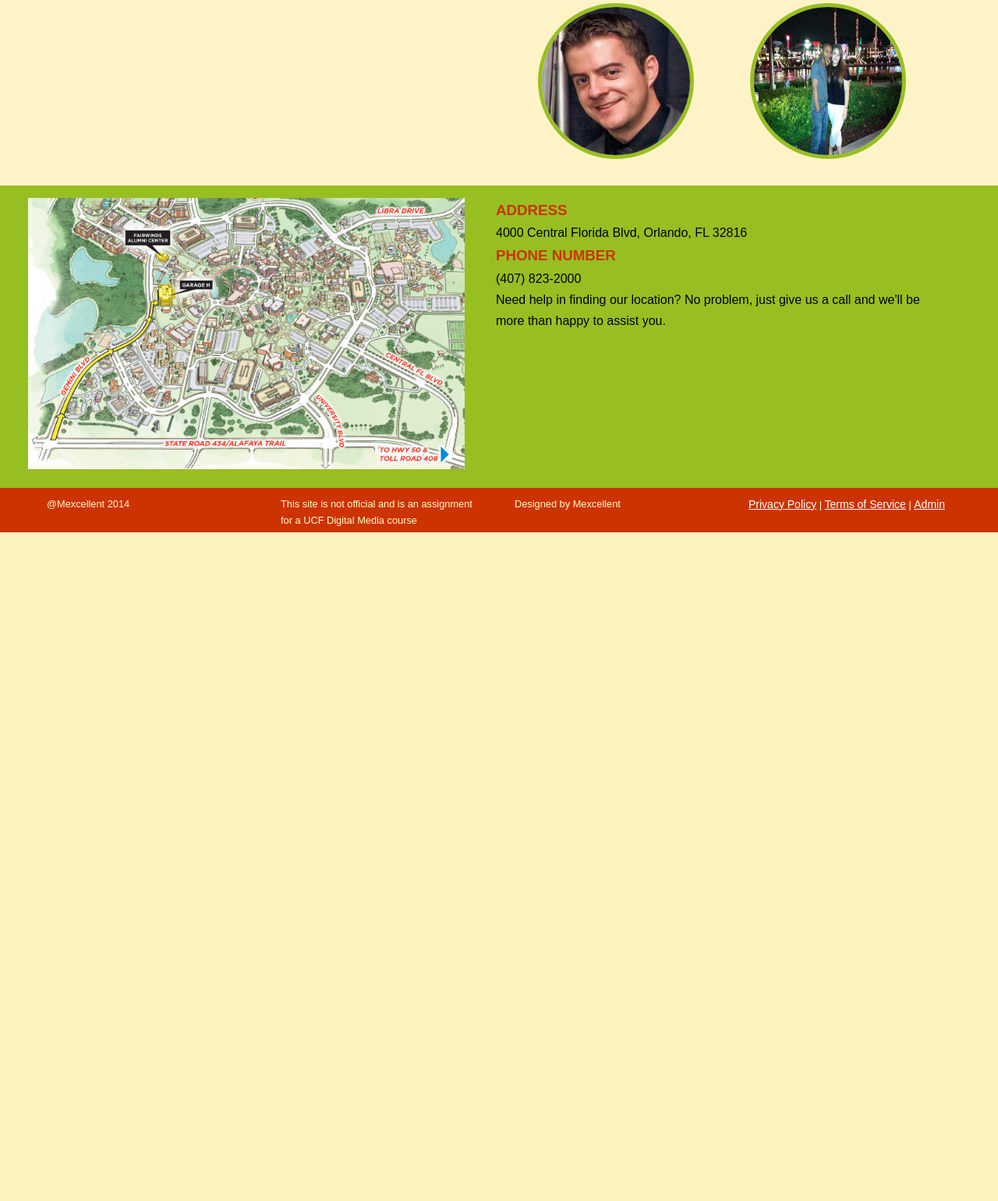
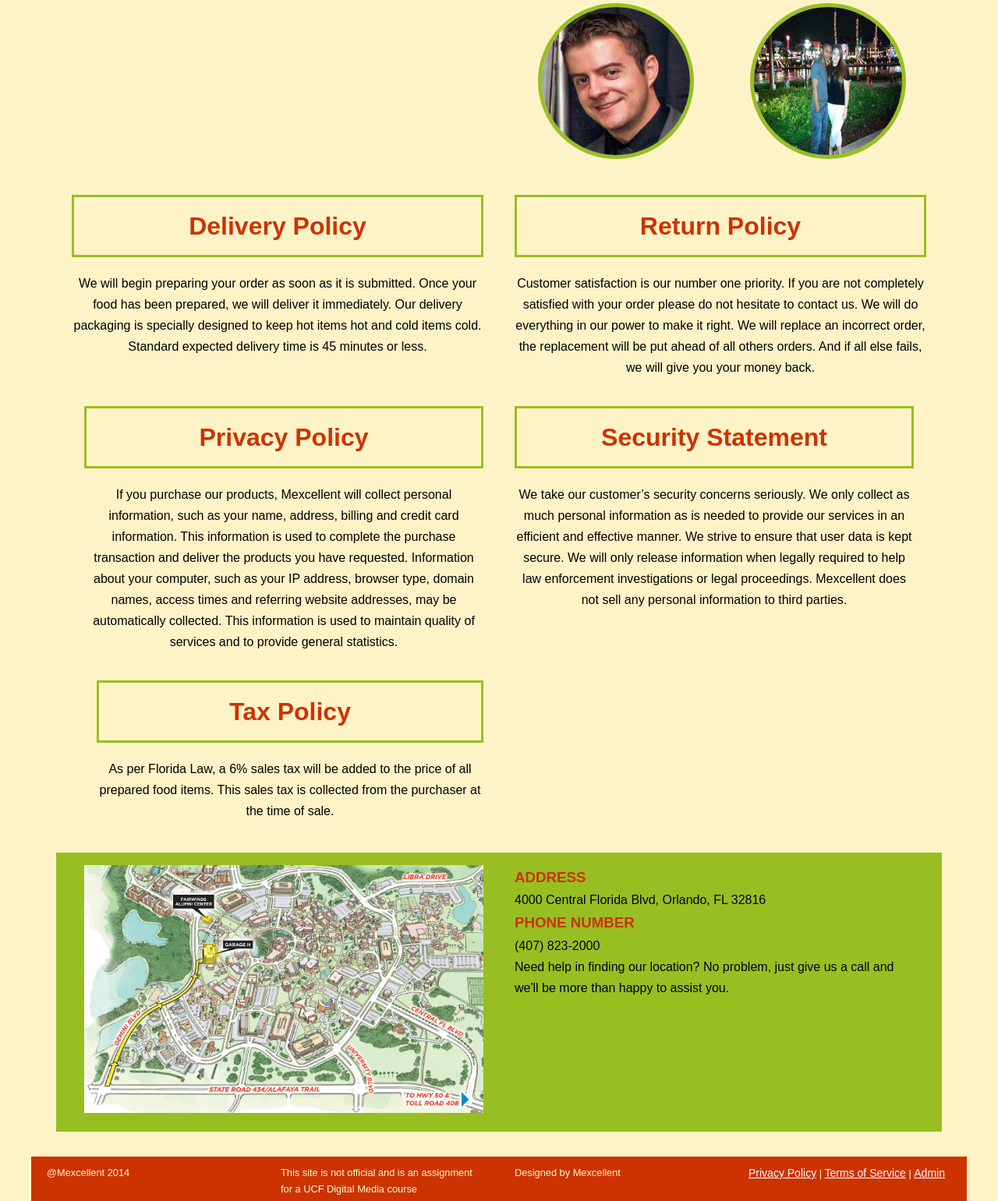
Before and after one commit to shaunmilo/Mexcellent, a PHP site: page /about.php in a window 1280 px wide. Shown: the part 403-1944 px from the top of the page at 78% size. Before the commit the page ends 1086 px from the top, so only its background shows below. Run offline with PHP 8.4, Linux system fonts and the light colour scheme; the visitor is signed in with stand-in values (Sample User, id 1); data that the repository does not hold is empty.

Commit message:
Updated about page.
Added Delivery Policy, Return Policy, Privacy Policy, Security
Statement, and Tax Policy.

```diff
--- a/about.php
+++ b/about.php
@@ -67,8 +67,58 @@ $row = mysql_fetch_array($result);
                             </div>
 
                 </div>
-            </div>
-        </div>
+
+			<div class="section">
+              <!--Delivery Policy-->
+                <div class="c6">
+                	<div class="sectionInfo">
+                        <h3 class="subheadings">Delivery Policy</h3>
+                        <p class="descriptions">We will begin preparing your order as soon as it is submitted. Once your food has been prepared, we will deliver it immediately. Our delivery packaging is specially designed to keep hot items hot and cold items cold. Standard expected delivery time is 45 minutes or less.</p>
+                    </div>
+                </div>
+                 <!--Tax Policy-->
+                    <div class="c6">
+                            <div class="sectionInfo">
+                                <h3 class="subheadings">Return Policy</h3>
+                                <p class="descriptions">Customer satisfaction is our number one priority. If you are not completely satisfied with your order please do not hesitate to contact us. We will do everything in our power to make it right. We will replace an incorrect order, the replacement will be put ahead of all others orders. And if all else fails, we will give you your money back.</p>
+                             </div>
+
+					</div>
+
+             <div class="section">
+              <!--Return Policy-->
+                <div class="c6">
+                	<div class="sectionInfo">
+                        <h3 class="subheadings">Privacy Policy</h3>
+                        <p class="descriptions">If you purchase our products, Mexcellent will collect personal information, such as your name, address, billing and credit card information. This information is used to complete the purchase transaction and deliver the products you have requested.
+
+Information about your computer, such as your IP address, browser type, domain names, access times and referring website addresses, may be automatically collected. This information is used to maintain quality of services and to provide general statistics.
+</p>
+                    </div>
+                </div>
+                 <!--Security Statement-->
+                    <div class="c6">
+                            <div class="sectionInfo">
+                                <h3 class="subheadings">Security Statement</h3>
+                                <p class="descriptions">We take our customer’s security concerns seriously.  We only collect as much personal information as is needed to provide our services in an efficient and effective manner.
+
+We strive to ensure that user data is kept secure. We will only release information when legally required to help law enforcement investigations or legal proceedings. Mexcellent does not sell any personal information to third parties.
+</p>
+                             </div>
+
+					</div>
+ <div class="section">
+
+              <!--Tax Policy-->
+                <div class="c6">
+                	<div class="sectionInfo">
+                        <h3 class="subheadings">Tax Policy</h3>
+                        <p class="descriptions">As per Florida Law, a 6% sales tax will be added to the price of all prepared food items. This sales tax is collected from the purchaser at the time of sale.</p>
+                    </div>
+                </div>
+
+            	</div>
+        	</div>
 
 
         <!--Location-->
```
